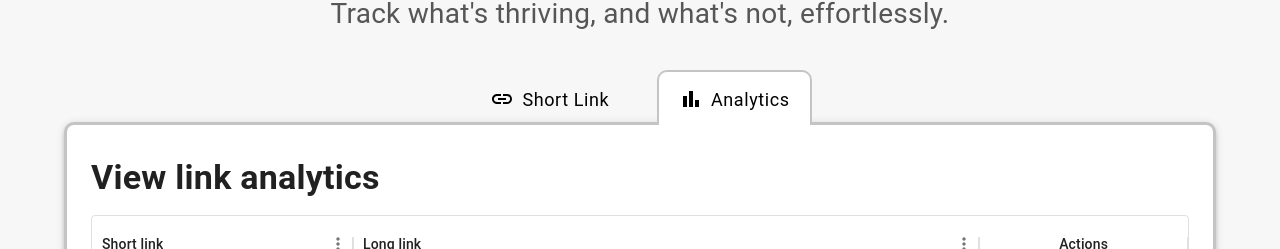
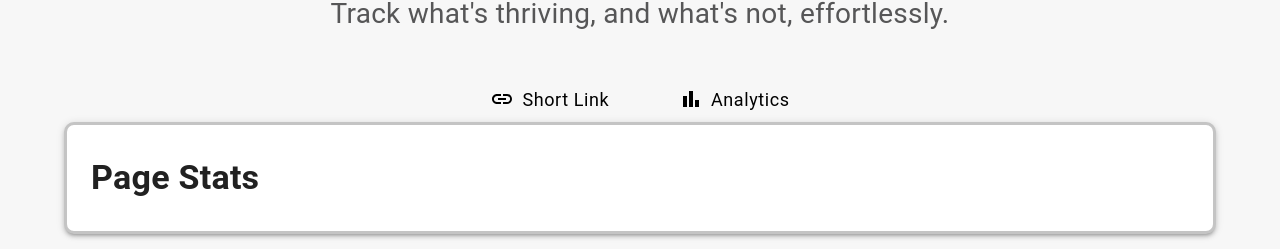
Before and after one commit to 3umaGH/URLShortener, a React (Vite) app in the folder client/: page / in a window 1280 px wide. Shown: the part 274-523 px from the top of the page. Built offline with nearby package versions, Linux system fonts and the light colour scheme; the HTML template or start-up script is replaced by a standard one.

Commit message:
feat: page statistics page

```diff
--- a/client/src/components/LinkForm/LinkForm.tsx
+++ b/client/src/components/LinkForm/LinkForm.tsx
@@ -8,9 +8,10 @@ import { FormTabButton } from "./FormTabButton";
 import { useState } from "react";
 import { ShortLink } from "./pages/ShortLink";
 import { Analytics } from "./pages/Analytics";
+import { PageStats } from "./pages/PageStats";
 
 export const LinkForm = () => {
-  const [currentPage, setCurrentPage] = useState(1);
+  const [currentPage, setCurrentPage] = useState(2);
 
   const navigatePage = (pageID: number) => {
     setCurrentPage(pageID);
@@ -45,13 +46,13 @@ export const LinkForm = () => {
       title: "Analytics",
       visible: true,
       icon: <BarChartOutlinedIcon />,
-      pageElement: <Analytics navigatePage={navigatePage}/>,
+      pageElement: <Analytics navigatePage={navigatePage} />,
     },
-    /*{
+    {
       id: 2,
       visible: false,
-      pageElement: <Analytics />,
-    },*/
+      pageElement: <PageStats />,
+    },
   ];
 
   return (
--- /dev/null
+++ b/client/src/components/LinkForm/pages/PageStats.tsx
@@ -0,0 +1,13 @@
+import { Grid, Typography } from "@mui/material";
+
+export const PageStats = () => {
+  return (
+    <>
+      <Grid item xs={12} sx={{ textAlign: "left" }}>
+        <Typography variant="h4">
+          <b>Page Stats</b>
+        </Typography>
+      </Grid>
+    </>
+  );
+};
```
